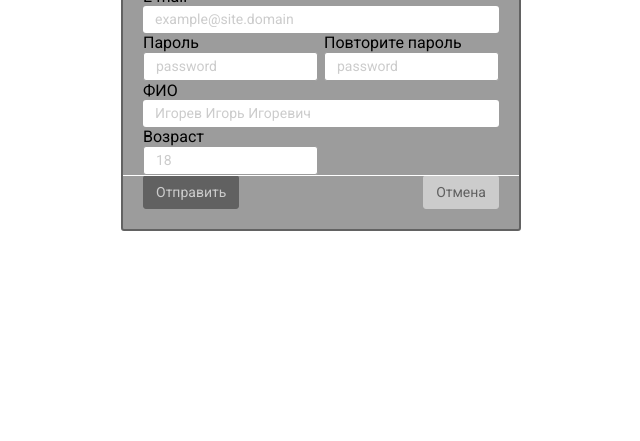
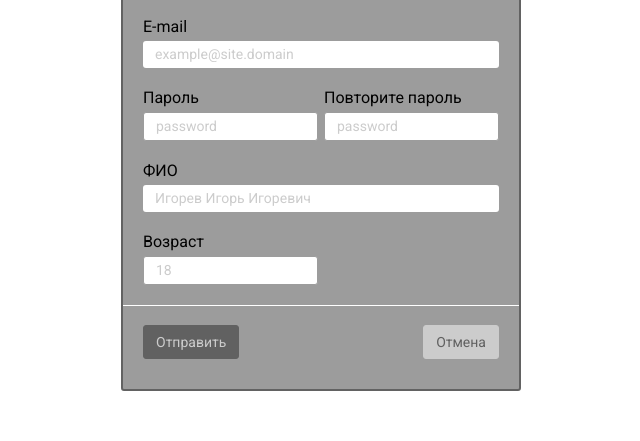
Before and after one commit to SpiridonovAleksey/digital_design, a website: page source/index.html in a window 1280 px wide. Shown: the part 421-862 px from the top of the page, without its empty margins (319-959 px from the left). Before the commit the page ends 800 px from the top, so only its background shows below. Drawn offline with nearby package versions, Linux system fonts and the light colour scheme; files that its build step writes are made by us from their sources.

Commit message:
дорабатывает форму 2-е задание

```diff
--- a/source/index.html
+++ b/source/index.html
@@ -42,30 +42,30 @@
 
   <form action="some.serv.com" method="post" class="form">
     <span class="form__title">Регистрация</span>
-<!--Инпуты заключены в лейблы т.к. нет сложной сетки или-->
-    <label for="" class="form__label form__label--email">
+<!--Инпуты заключены в лейблы т.к. нет сложной сетки-->
+    <label for="email" class="form__label form__label--email">
       E-mail
-      <input type="email" class="form__input form__input--email" placeholder="example@site.domain">
+      <input type="email" id="email" name="email" class="form__input form__input--email" placeholder="example@site.domain" required>
     </label>
 
-    <label for="" class="form__label form__label--password">
+    <label for="password" class="form__label form__label--password">
       Пароль
-      <input type="password" class="form__input" placeholder="password">
+      <input type="password" id="password" name="password" class="form__input" placeholder="password" minlength="6" maxlength="20" required>
     </label>
 
-    <label for="" class="form__label form__label--password">
+    <label for="repeat-password" class="form__label form__label--password">
       Повторите пароль
-      <input type="password" class="form__input" placeholder="password">
+      <input type="password" id="repeat-password" name="repeat-password" class="form__input" placeholder="password" minlength="6" maxlength="20" required>
     </label>
 
-    <label for="" class="form__label form__label--name">
+    <label for="name" class="form__label form__label--name">
       ФИО
-      <input type="text" class="form__input form__input--name" placeholder="Игорев Игорь Игоревич">
+      <input type="text" id="name" name="name" class="form__input form__input--name" placeholder="Игорев Игорь Игоревич" minlength="3" required>
     </label>
 
-    <label for="" class="form__label">
+    <label for="age" class="form__label">
       Возраст
-      <input type="number" class="form__input form__input--age" placeholder="18">
+      <input type="number" id="age" name="age" class="form__input form__input--age" placeholder="18" max="150" required>
     </label>
 
     <div class="form_control">
--- a/source/sass/blocks/form.scss
+++ b/source/sass/blocks/form.scss
@@ -22,6 +22,7 @@ $form_padding: 20px;
   font-size: 32px;
   line-height: 37px;
   padding-bottom: 20px;
+  margin: 10px 0;
 
   &::after {
       content: '';
@@ -37,12 +38,27 @@ $form_padding: 20px;
 .form__label {
   display: block;
   box-sizing: border-box;
+  margin: 10px 0;
+
+
+  &:hover {
+    cursor: pointer;
+    color: #cccccc;
+  }
+
+  &:hover .form__input {
+    background-color: #cccccc;
+  }
+
+  &:hover .form__input::placeholder {
+    color: #fff;
+  }
 }
 
 .form__input {
   display: block;
   box-sizing: border-box;
-  margin: 0;
+  margin: 5px 0 0 0;
   padding: 6px 12px;
   width: 175px;
   border: 1px solid #9c9c9c;
@@ -80,6 +96,8 @@ border: none;
   box-sizing: border-box;
   width: 100%;
   position: relative;
+  padding-top: 20px;
+  margin: 10px 0;
 
   &::before {
     content: '';
@@ -90,7 +108,6 @@ border: none;
     width: calc(100% + #{$form_padding} * 2);
     background-color: #fff;
   }
-
 }
 
 .form_button {
@@ -103,6 +120,11 @@ border: none;
   border-radius: 3px;
   padding: 8px 12px;
   color: #cccccc;
+
+  &:hover {
+    background-color: #cccccc;
+    color: #616161;
+  }
 }
 
 .form_button--cancel {
```
Also changed, not shown: build/css/style.min.css, build/index.html, 1 other file.
